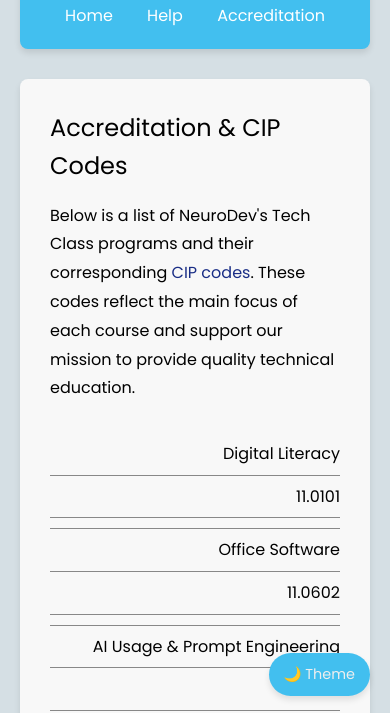
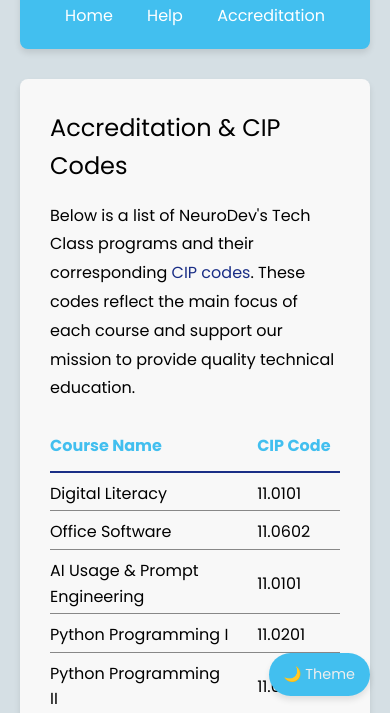
Before and after one commit to Hjhawley/NeuroDev-Tech-Class, a plain HTML site: page accreditation.html in a window 390 px wide. Shown: the part 128-841 px from the top of the page. Drawn offline with Linux system fonts and the light colour scheme.

Commit message:
fixed awkward table size on mobile

```diff
--- a/assets/css/styles.css
+++ b/assets/css/styles.css
@@ -285,6 +285,7 @@ table tbody td {
     text-align: left;
     padding-top: 8px;
     padding-bottom: 4px;
+    padding-right: 25px;
     border-bottom: 1px solid #888;
     word-wrap: break-word;
 }
@@ -300,27 +301,4 @@ table tbody td {
     h3 {
         font-size: 1.2em;
     }
-
-    table thead {
-        display: none;
-    }
-
-    table tbody tr {
-        display: flex;
-        flex-direction: column;
-        border-bottom: 1px solid #888;
-        padding-bottom: 10px;
-    }
-
-    table tbody td {
-        display: flex;
-        justify-content: space-between;
-        padding: 8px 0;
-    }
-
-    table tbody td::before {
-        content: attr(data-label);
-        font-weight: bold;
-        padding-right: 10px;
-    }
 }
```
